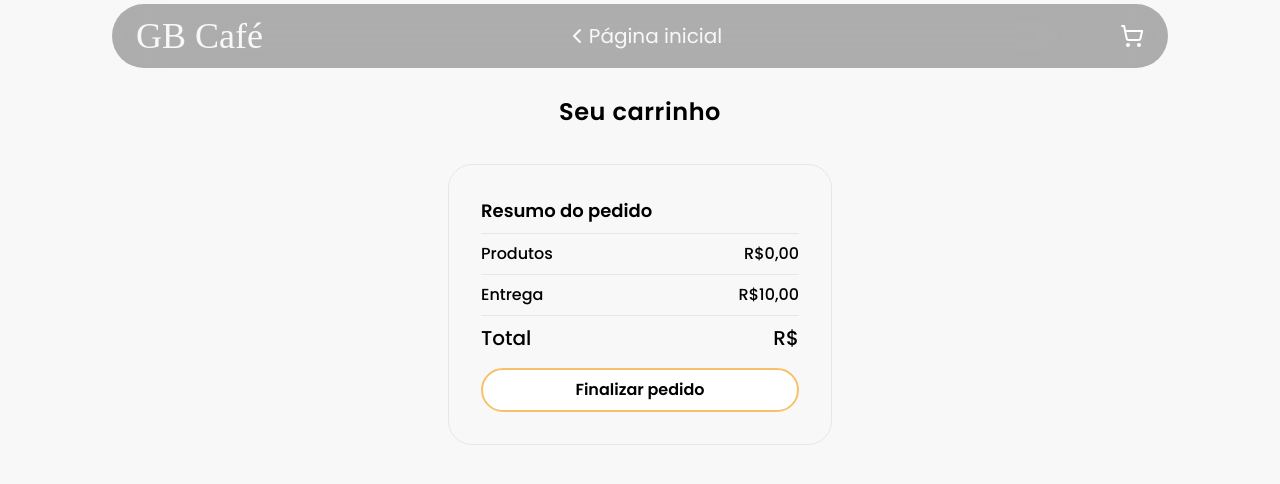
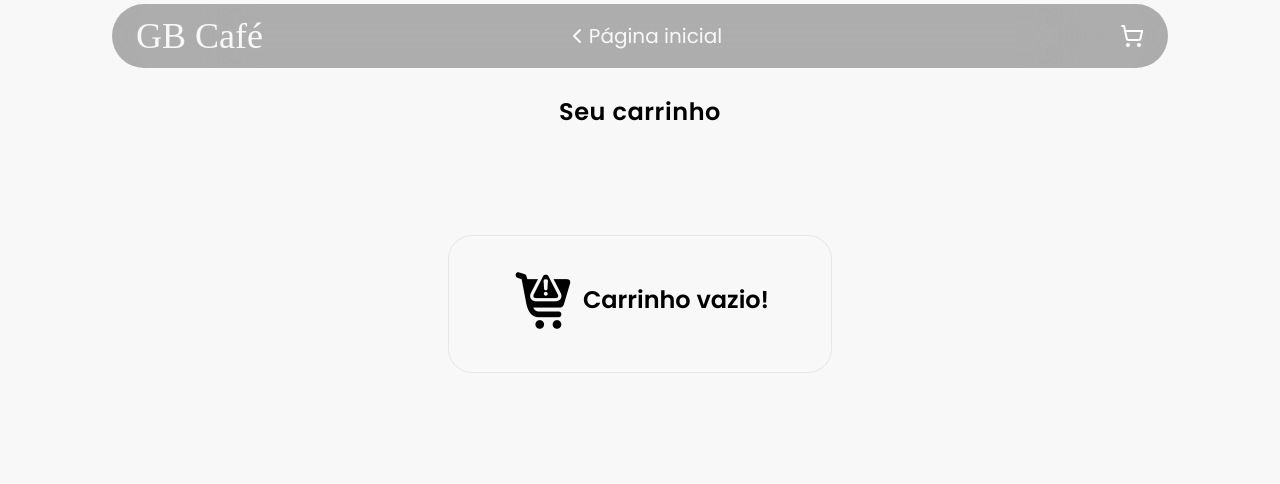
Before and after one commit to Gabriel-augt/gb-cafe, a Vue app: page /carrinho in a window 1280 px wide. Shown: the top 484 px of the page. Built offline with nearby package versions, Linux system fonts and the light colour scheme; a web font is replaced by a local one.

Commit message:
empty cart added

```diff
--- a/src/components/cart/CartCard.vue
+++ b/src/components/cart/CartCard.vue
@@ -14,9 +14,9 @@ const cart = useCartStore()
     shadow-md rounded-3xl border-t h-max w-[848px] max-[880px]:flex-col
     max-[880px]:w-96 max-[880px]:gap-8 max-[450px]:w-72">
 
-        <figure class="w-44">
+        <figure>
 
-            <img class="rounded-xl"
+            <img class="w-44 h-32 m-4 rounded-xl"
             :src="coffee.photo" :alt="coffee.name">
 
         </figure>
@@ -29,7 +29,7 @@ const cart = useCartStore()
 
             </h2>
 
-            <span class="text-zinc-400">
+            <span class="text-zinc-400 ">
 
                 {{ $t('currency') }}{{ cart.formatCoffeeAmount(coffee.totalValueCoffee) }}
 
--- a/src/components/cart/OrderSummary.vue
+++ b/src/components/cart/OrderSummary.vue
@@ -12,7 +12,7 @@ const cart = useCartStore();
     justify-center w-screen h-56 bg-white-25">
 
         <div class="w-96 h-max border rounded-3xl p-8
-        max-[450px]:w-72">
+        max-[450px]:w-72" v-if="cart.itemInCart">
 
             <h3 class="text-lg font-semibold pb-2">
 
@@ -73,6 +73,24 @@ const cart = useCartStore();
 
         </div>
 
+        <div class="w-96 h-max border rounded-3xl p-8
+        text-center max-[450px]:w-72" v-if="!cart.itemInCart">
+
+            <span class="flex items-center justify-center text-2xl
+            gap-2 font-semibold pb-2">
+
+                <figure>
+
+                    <img class="w-16" src="/emptyCart.png" :alt="$t('emptyCart')">
+
+                </figure>
+
+                {{ $t('emptyCart') }}
+
+            </span>
+
+        </div>
+
     </section>
 
 </template>
--- a/src/locales/en.js
+++ b/src/locales/en.js
@@ -82,4 +82,5 @@ export const en = {
   deliveryPrice: "1.77",
   total: "Total",
   finalizeOrder: "Finalize order",
+  emptyCart: "Empty cart!",
 };
--- a/src/locales/es.js
+++ b/src/locales/es.js
@@ -82,4 +82,5 @@ export const es = {
   deliveryPrice: "1,62",
   total: "Total",
   finalizeOrder: "Finalizar pedido",
+  emptyCart: "¡Carro vacío!",
 };
--- a/src/locales/eu.js
+++ b/src/locales/eu.js
@@ -82,4 +82,5 @@ export const eu = {
   deliveryPrice: "1,62",
   total: "Total",
   finalizeOrder: "Finalize order",
+  emptyCart: "Empty cart!",
 };
--- a/src/locales/pt_BR.js
+++ b/src/locales/pt_BR.js
@@ -82,4 +82,5 @@ export const pt_BR = {
   deliveryPrice: "10,00",
   total: "Total",
   finalizeOrder: "Finalizar pedido",
+  emptyCart: "Carrinho vazio!",
 };
```
Also changed, not shown: public/emptyCart.png (added).
